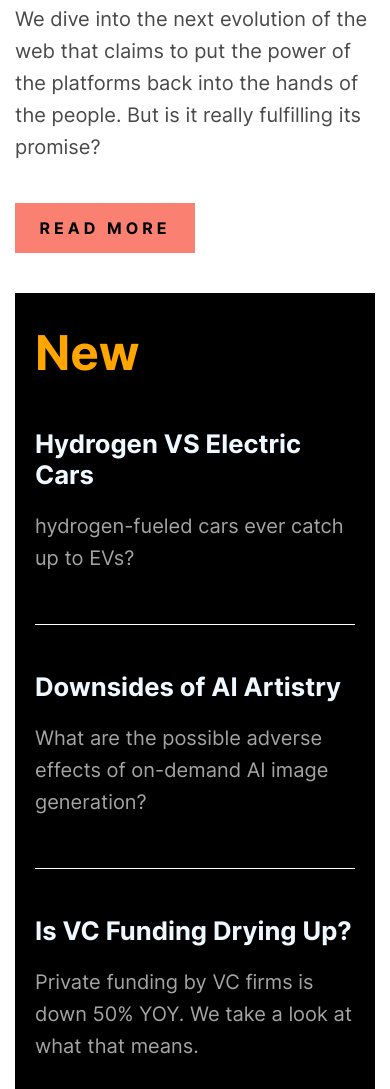
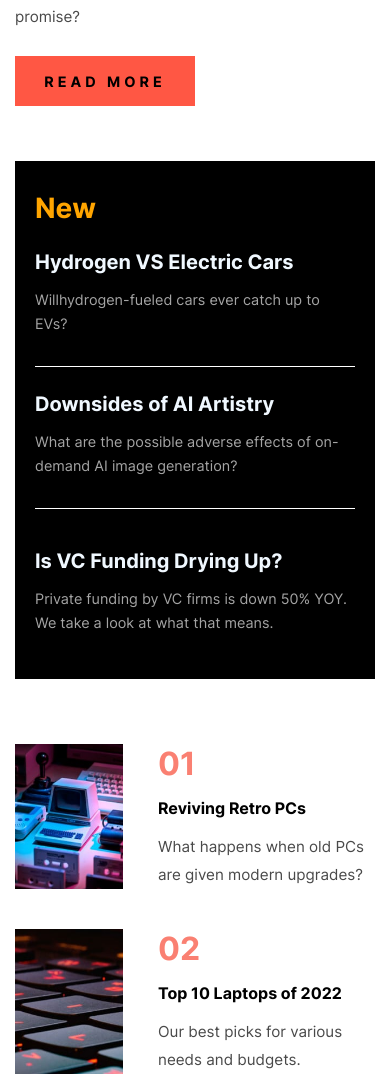
Before and after one commit to vanesa5/news-webpage, a plain HTML site: page index.html in a window 390 px wide. Shown: the part 709-1798 px from the top of the page. Drawn offline with Linux system fonts and the light colour scheme; a script that the page names is missing.

Commit message:
Rezised to a 370px mobile screen

```diff
--- a/index.html
+++ b/index.html
@@ -71,7 +71,7 @@
 
     <h4>Hydrogen VS Electric Cars</h4>
 
-    <p>hydrogen-fueled cars ever catch up to EVs?</p>
+    <p>Willhydrogen-fueled cars ever catch up to EVs?</p>
 
   </div>
 
--- a/style.css
+++ b/style.css
@@ -14,6 +14,7 @@
 
 body{
     max-width: 480px ;
+    min-width: 370px;
     margin: auto;
     font-family: Inter-Regular;
 }
@@ -124,27 +125,27 @@ nav{
 }
 
 h2{
+    width: 80%;
     margin: 20px 0;
-    font-size: 3.75rem;
+    font-size: 2.25rem;
     font-family: Inter-Bold;
 }
 
  p {
     color: rgb(73, 73, 73);
     font-weight: thin;
-    font-size: 1.25rem;
-    line-height: 2rem;
-
+    font-size: .95rem;
+    line-height: 1.75rem;
 }
 
 button{
-    background-color: salmon;
+    background-color: rgb(255, 87, 68);
     border: none;
     width: 50%;
     height: 50px;
-    margin: 20px 0;
+    margin: 10px 0 35px 0;
     font-family: inter-bold;
-    font-size: 1rem;
+    font-size: .9rem;
     text-transform: uppercase;
     letter-spacing: 4px;
 }
@@ -166,7 +167,7 @@ button:hover{
 }
 
 .third-container h3 {
-    font-size: 3rem;
+    font-size: 1.75rem;
     font-family: Inter-Bold;
     color: orange;
     margin: 0;
@@ -175,19 +176,20 @@ button:hover{
 }
 
 .third-container h4 {
-    font-size: 1.6rem;
+    font-size: 1.25rem;
     font-family: Inter-Bold;
-    margin: 16px 0;
+    margin: 10px 0;
 }
 
 .third-container p {
     color: rgb(164, 164, 164);
-    font-size: 1.25rem;
+    font-size: .9rem;
+    line-height: 1.5rem;
 }
 
 .content-one, .content-two{
     border-bottom: white solid 1px;
-    padding: 30px 0;
+    padding: 15px 0;
 
 }
 
@@ -211,14 +213,14 @@ button:hover{
 .content h4 {
     font-family: Inter-Bold;
 
-    font-size: 3rem;
+    font-size: 2rem;
     margin: 0;
     color: salmon;
 }
 
 .content h5{
     font-family: Inter-Bold;
-    font-size: 1.45rem;
+    font-size: 1rem;
     margin: 15px 0;
 }
 
```
